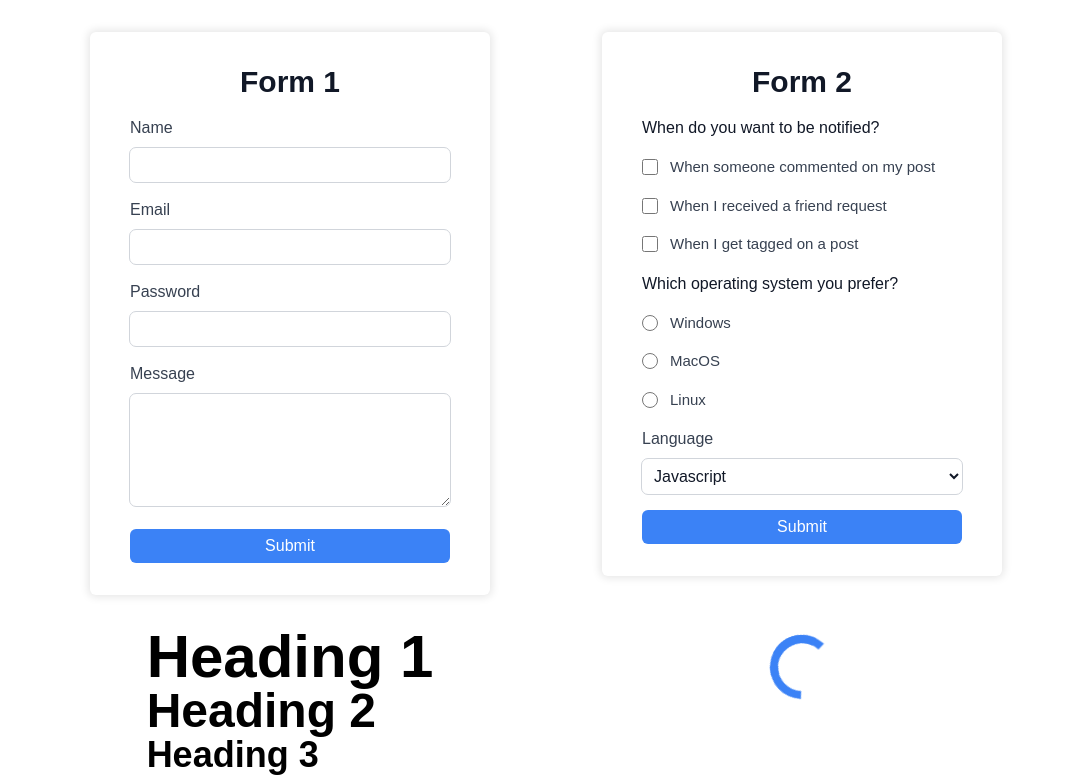
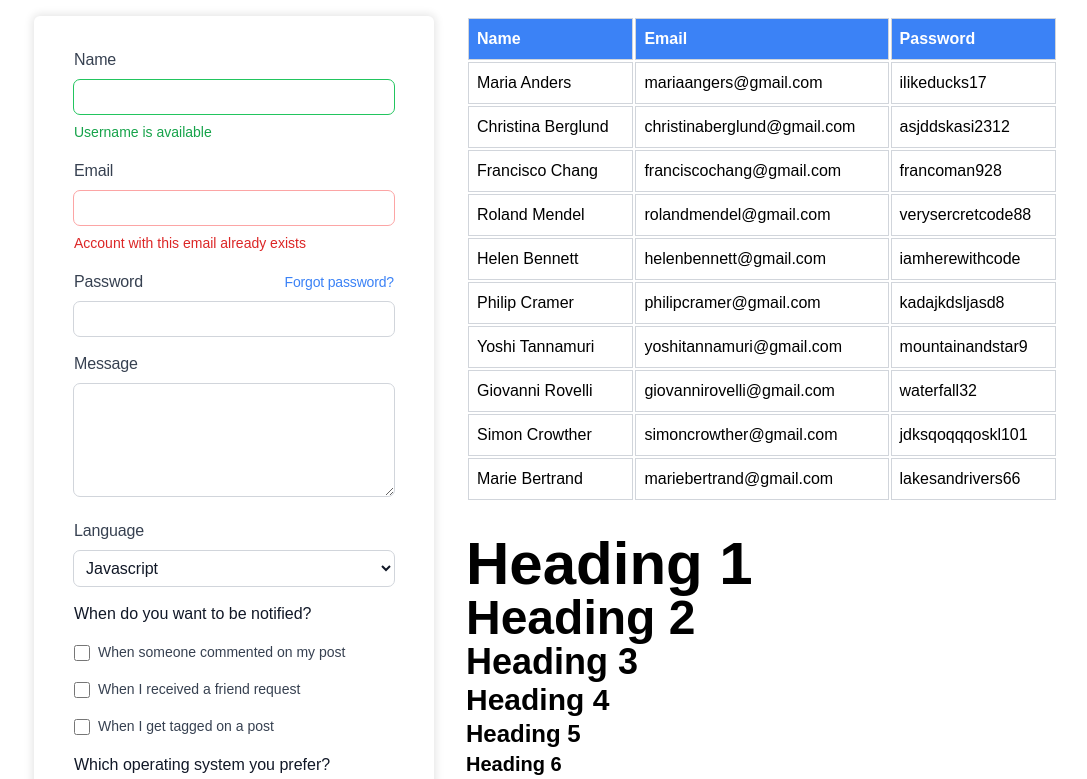
Before and after one commit to margusliinev/default-starter, a React (Vite) app in the folder client/: page / in a window 1280 px wide. Shown: the top 779 px of the page, without its empty margins (94-1181 px from the left). Built offline with nearby package versions, Linux system fonts and the light colour scheme; a web font is replaced by a local one.

Commit message:
more upgrades to forms, basic table design

```diff
--- a/client/src/App.jsx
+++ b/client/src/App.jsx
@@ -1,78 +1,44 @@
 function App() {
     return (
-        <>
-            <div style={{ display: 'grid', rowGap: '1rem', margin: '2rem auto', gridTemplateColumns: '1fr 1fr', maxWidth: '1024px', width: '90vw', alignItems: 'start', justifyItems: 'center' }}>
+        <div
+            style={{
+                display: 'grid',
+                gridTemplateColumns: '400px 1fr',
+                columnGap: '2rem',
+                maxWidth: '1024px',
+                margin: '1rem auto',
+                width: '90vw',
+            }}
+        >
             <form className='form'>
-                    <h4 className='form-title'>Form 1</h4>
                 <div className='form-row'>
                     <label htmlFor='name' className='form-label'>
                         name
                     </label>
-                        <input type='name' name='name' className='form-input' />
+                    <input type='name' name='name' id='name' className='form-input form-input-success' />
+                    <p className='form-alert form-alert-success'>Username is available</p>
                 </div>
                 <div className='form-row'>
                     <label htmlFor='email' className='form-label'>
                         email
                     </label>
-                        <input type='email' name='email' className='form-input' />
+                    <input type='email' name='email' id='email' className='form-input form-input-error' />
+                    <p className='form-alert form-alert-error'>Account with this email already exists</p>
                 </div>
                 <div className='form-row'>
-                        <label htmlFor='password' className='form-label'>
-                            password
-                        </label>
-                        <input type='password' name='password' className='form-input' />
+                    <div className='form-label-flex'>
+                        <label htmlFor='password'>password</label>
+                        <a href='#' className='form-forgot-password'>
+                            Forgot password?
+                        </a>
+                    </div>
+                    <input type='password' name='password' id='password' className='form-input' />
                 </div>
                 <div className='form-row'>
                     <label htmlFor='message' className='form-label'>
                         message
                     </label>
                     <textarea name='message' id='message' className='form-textarea'></textarea>
-                    </div>
-                    <button type='submit' className='btn form-btn'>
-                        Submit
-                    </button>
-                </form>
-                <form className='form'>
-                    <h4 className='form-title'>Form 2</h4>
-                    <p className='form-subtitle'>When do you want to be notified?</p>
-                    <div className='form-row-flex'>
-                        <input type='checkbox' name='comment' id='comment' className='form-input-flex' value='comment' />
-                        <label htmlFor='comment' className='form-label-flex'>
-                            When someone commented on my post
-                        </label>
-                    </div>
-                    <div className='form-row-flex'>
-                        <input type='checkbox' name='friend-request' id='friend-request' className='form-input-flex' value='friend-request' />
-                        <label htmlFor='friend-request' className='form-label-flex'>
-                            When I received a friend request
-                        </label>
-                    </div>
-                    <div className='form-row-flex'>
-                        <input type='checkbox' name='tagged' id='tagged' className='form-input-flex' value='tagged' />
-                        <label htmlFor='tagged' className='form-label-flex'>
-                            When I get tagged on a post
-                        </label>
-                    </div>
-                    <p className='form-subtitle'>Which operating system you prefer?</p>
-                    <div className='form-row'>
-                        <div className='form-row-flex'>
-                            <input type='radio' name='os' id='os' className='form-input-flex' value='windows' />
-                            <label htmlFor='os' className='form-label-flex'>
-                                Windows
-                            </label>
-                        </div>
-                        <div className='form-row-flex'>
-                            <input type='radio' name='os' id='os' className='form-input-flex' value='mac' />
-                            <label htmlFor='os' className='form-label-flex'>
-                                MacOS
-                            </label>
-                        </div>
-                        <div className='form-row-flex'>
-                            <input type='radio' name='os' id='os' className='form-input-flex' value='linux' />
-                            <label htmlFor='os' className='form-label-flex'>
-                                Linux
-                            </label>
-                        </div>
                 </div>
                 <div className='form-row'>
                     <label htmlFor='language' className='form-label'>
@@ -96,13 +62,108 @@ function App() {
                         </option>
                     </select>
                 </div>
+                <p className='form-row-title'>When do you want to be notified?</p>
+                <div className='form-row'>
+                    <div className='form-input-flex'>
+                        <input type='checkbox' name='comment' id='comment' />
+                        <label htmlFor='comment'>When someone commented on my post</label>
+                    </div>
+                </div>
+                <div className='form-row'>
+                    <div className='form-input-flex'>
+                        <input type='checkbox' name='friend-request' id='friend-request' />
+                        <label htmlFor='friend-request'>When I received a friend request</label>
+                    </div>
+                </div>
+                <div className='form-row'>
+                    <div className='form-input-flex'>
+                        <input type='checkbox' name='tagged' id='tagged' />
+                        <label htmlFor='tagged'>When I get tagged on a post</label>
+                    </div>
+                </div>
+                <p className='form-row-title'>Which operating system you prefer?</p>
+                <div className='form-row'>
+                    <div className='form-input-flex'>
+                        <input type='radio' name='os' id='os1' value='windows' />
+                        <label htmlFor='os1'>Windows</label>
+                    </div>
+                </div>
+                <div className='form-row'>
+                    <div className='form-input-flex'>
+                        <input type='radio' name='os' id='os2' value='mac' />
+                        <label htmlFor='os2'>MacOS</label>
+                    </div>
+                </div>
+                <div className='form-row'>
+                    <div className='form-input-flex'>
+                        <input type='radio' name='os' id='os3' value='linux' />
+                        <label htmlFor='os3'>Linux</label>
+                    </div>
+                </div>
                 <button type='submit' className='btn form-btn'>
                     Submit
                 </button>
             </form>
-            </div>
-            <div style={{ display: 'grid', rowGap: '1rem', margin: '2rem auto', gridTemplateColumns: '1fr 1fr', maxWidth: '1024px', width: '90vw', alignItems: 'start', justifyItems: 'center' }}>
-                <div className='headings'>
+            <div style={{ display: 'grid', gridTemplateRows: '1fr 1fr', rowGap: '2rem' }}>
+                <table>
+                    <tr>
+                        <th>Name</th>
+                        <th>Email</th>
+                        <th>Password</th>
+                    </tr>
+                    <tr>
+                        <td>Maria Anders</td>
+                        <td>mariaangers@gmail.com</td>
+                        <td>ilikeducks17</td>
+                    </tr>
+                    <tr>
+                        <td>Christina Berglund</td>
+                        <td>christinaberglund@gmail.com</td>
+                        <td>asjddskasi2312</td>
+                    </tr>
+                    <tr>
+                        <td>Francisco Chang</td>
+                        <td>franciscochang@gmail.com</td>
+                        <td>francoman928</td>
+                    </tr>
+                    <tr>
+                        <td>Roland Mendel</td>
+                        <td>rolandmendel@gmail.com</td>
+                        <td>verysercretcode88</td>
+                    </tr>
+                    <tr>
+                        <td>Helen Bennett</td>
+                        <td>helenbennett@gmail.com</td>
+                        <td>iamherewithcode</td>
+                    </tr>
+                    <tr>
+                        <td>Philip Cramer</td>
+                        <td>philipcramer@gmail.com</td>
+                        <td>kadajkdsljasd8</td>
+                    </tr>
+                    <tr>
+                        <td>Yoshi Tannamuri</td>
+                        <td>yoshitannamuri@gmail.com</td>
+                        <td>mountainandstar9</td>
+                    </tr>
+                    <tr>
+                        <td>Giovanni Rovelli</td>
+                        <td>giovannirovelli@gmail.com</td>
+                        <td>waterfall32</td>
+                    </tr>
+                    <tr>
+                        <td>Simon Crowther</td>
+                        <td>simoncrowther@gmail.com</td>
+                        <td>jdksqoqqqoskl101</td>
+                    </tr>
+                    <tr>
+                        <td>Marie Bertrand</td>
+                        <td>mariebertrand@gmail.com</td>
+                        <td>lakesandrivers66</td>
+                    </tr>
+                </table>
+                <div>
+                    <div style={{ marginBottom: '1rem' }}>
                         <h1>Heading 1</h1>
                         <h2>Heading 2</h2>
                         <h3>Heading 3</h3>
@@ -117,7 +178,8 @@ function App() {
                         <div></div>
                     </div>
                 </div>
-        </>
+            </div>
+        </div>
     );
 }
 
--- a/client/src/index.css
+++ b/client/src/index.css
@@ -64,12 +64,16 @@ body {
     line-height: 1.5;
 }
 
+/* IMAGES */
+
 img {
     width: 100%;
     height: 100%;
     display: block;
     object-fit: cover;
 }
+
+/* LISTS & LINKS */
 
 ol,
 ul {
@@ -115,7 +119,7 @@ h6 {
     width: 90vw;
 }
 
-/* BUTTON */
+/* BUTTONS & INPUTS */
 
 .btn {
     display: inline-block;
@@ -131,6 +135,12 @@ h6 {
 
 .btn:hover {
     background-color: var(--colorPrimary6);
+}
+
+input[type='checkbox'],
+input[type='radio'] {
+    height: 1rem;
+    width: 1rem;
 }
 
 /* LOADING */
@@ -171,11 +181,12 @@ h6 {
     }
 }
 
-/* FORM */
+/* FORMS */
 
 .form {
     width: 90vw;
     height: fit-content;
+    min-width: 300px;
     max-width: 400px;
     padding: 2rem 2.5rem;
     border-radius: var(--radius-md);
@@ -183,18 +194,7 @@ h6 {
     transition: var(--transition);
 }
 
-.form:hover {
-    box-shadow: var(--shadow-lg);
-}
-
-.form-title {
-    color: var(--colorGray9);
-    font-weight: 600;
-    margin-bottom: 1rem;
-    text-align: center;
-}
-
-.form-subtitle {
+.form-row-title {
     color: var(--colorGray9);
     font-weight: 500;
     margin-bottom: 1rem;
@@ -207,7 +207,7 @@ h6 {
 .form-row-flex {
     display: flex;
     align-items: center;
-    gap: 0.75rem;
+    justify-content: space-between;
     margin-bottom: 1rem;
 }
 
@@ -216,12 +216,17 @@ h6 {
     text-transform: capitalize;
     color: var(--colorGray7);
     margin-bottom: 0.5rem;
+    letter-spacing: -0.01rem;
 }
 
 .form-label-flex {
-    display: block;
+    display: flex;
+    align-items: center;
+    justify-content: space-between;
+    text-transform: capitalize;
     color: var(--colorGray7);
-    font-size: 15px;
+    margin-bottom: 0.5rem;
+    letter-spacing: -0.01rem;
 }
 
 .form-input,
@@ -244,6 +249,14 @@ h6 {
     outline: 2px solid var(--colorPrimary5);
 }
 
+.form-input-flex {
+    display: flex;
+    align-items: center;
+    gap: 0.5rem;
+    font-size: 0.875rem;
+    color: var(--colorGray7);
+}
+
 .form-textarea {
     height: 7rem;
 }
@@ -254,14 +267,17 @@ h6 {
     padding: 0.5rem;
 }
 
-.form-input-flex {
-    height: 1rem;
-    width: 1rem;
-}
-
 .form-btn {
     display: block;
     width: 100%;
+}
+
+.form-forgot-password {
+    font-size: 0.875rem;
+    font-weight: 500;
+    color: var(--colorPrimary5);
+    letter-spacing: -0.01rem;
+    text-transform: none;
 }
 
 .form-input-error {
@@ -293,5 +309,19 @@ h6 {
     color: var(--colorGreen2);
 }
 
+/* TABLES */
+
+table th {
+    text-align: left;
+    background-color: var(--colorPrimary5);
+    color: white;
+}
+
+table th,
+table td {
+    border: 1px solid var(--colorGray3);
+    padding: 0.5rem;
+}
+
 /* END */
 /* ==================================================================================================== */
```
Lines whose indentation alone changed are shown as unchanged.
